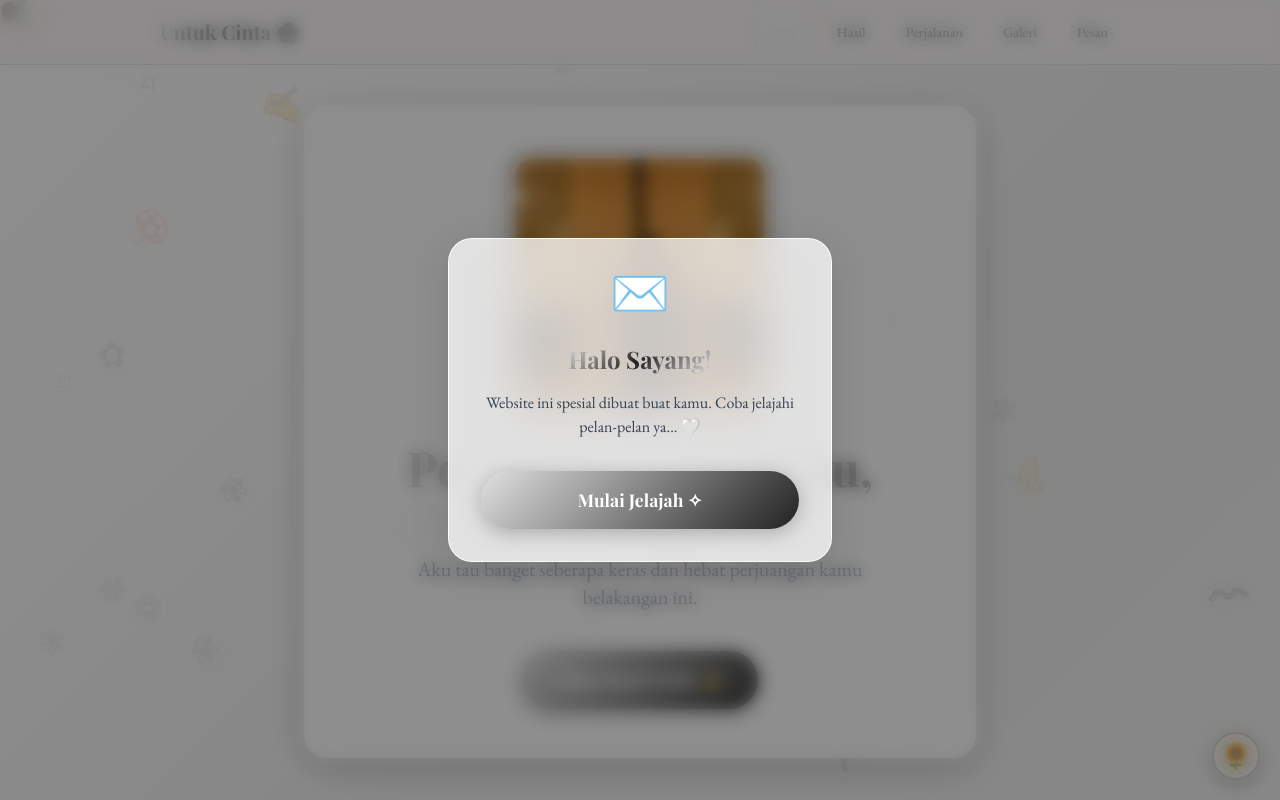
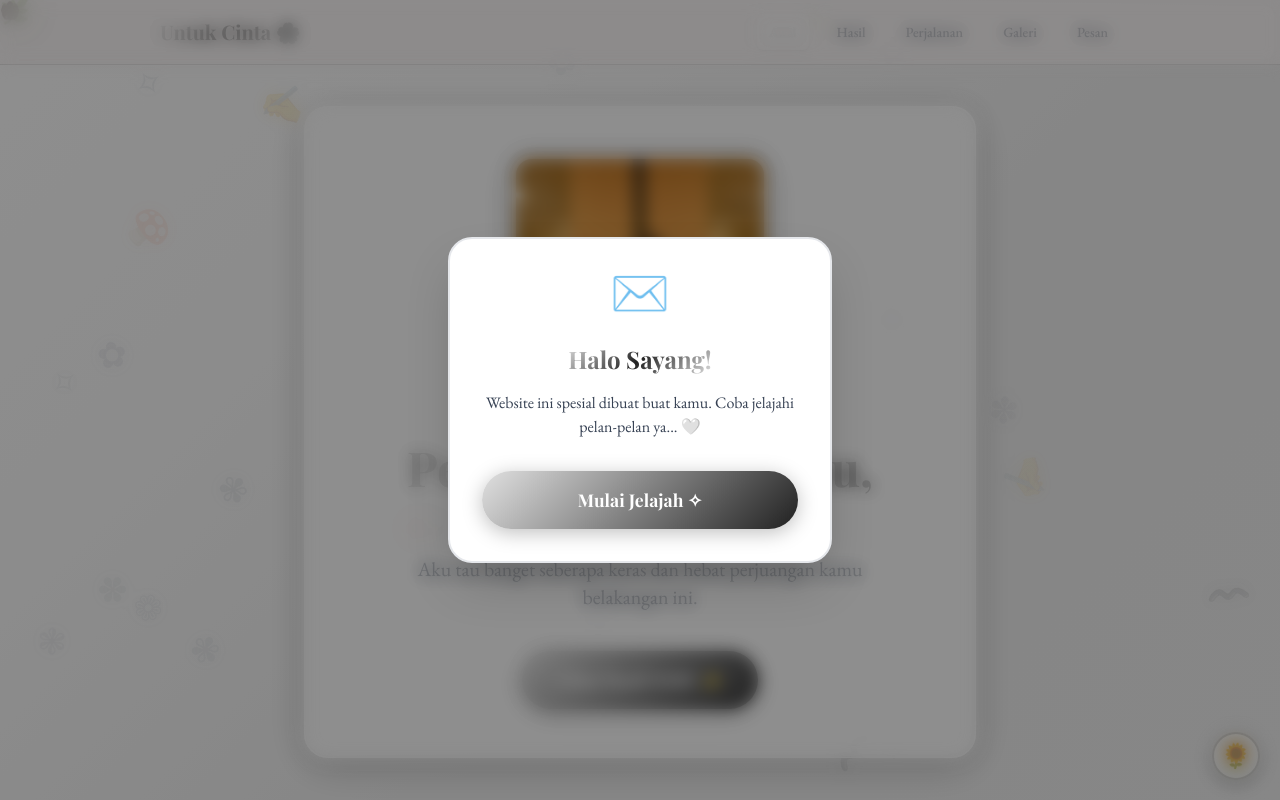
Before and after one commit to Barli-Pemula/SNBT-C, a Next.js app in the folder snbt-website/: page / in a window 1280 px wide. Built offline with nearby package versions, Linux system fonts and the light colour scheme; a web font is replaced by a local one.

Commit message:
UI: Make SurpriseModal background solid white instead of transparent

```diff
--- a/snbt-website/src/components/SurpriseModal.tsx
+++ b/snbt-website/src/components/SurpriseModal.tsx
@@ -38,7 +38,7 @@ export default function SurpriseModal() {
             initial={{ opacity: 0, scale: 0.8, y: 20 }}
             animate={{ opacity: 1, scale: 1, y: 0 }}
             exit={{ opacity: 0, scale: 0.8, y: 20 }}
-            className="glass-card-strong p-8 max-w-sm w-full relative z-10 text-center flex flex-col items-center gap-4"
+            className="bg-white border-2 border-gray-200 rounded-[24px] shadow-2xl p-8 max-w-sm w-full relative z-10 text-center flex flex-col items-center gap-4"
           >
             <div className="text-5xl animate-bounce mb-2">✉️</div>
             <h2 className="text-2xl font-bold text-gradient">Halo Sayang!</h2>
```
